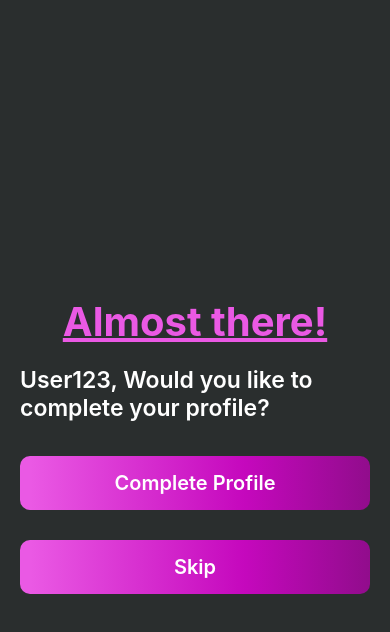
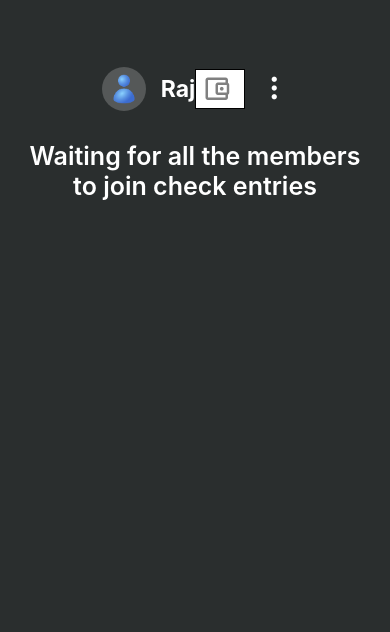
Before and after one commit to Himanshuxyzz/BiddingCard_Game, a React Native app: screen /SpinWheel in a window 390 px wide. Shown: the top 632 px of the page. Built offline with nearby package versions, Linux system fonts and the light colour scheme.

Commit message:
chores: added spin wheel screen @Himanshu

```diff
--- a/App.js
+++ b/App.js
@@ -25,6 +25,7 @@ import NotMatchedPassword from "./App/Screens/ForgotPassword/NotMatchedPassword"
 import CorrectPassword from "./App/Screens/ForgotPassword/CorrectPassword";
 import SignUpPage from './App/Screens/SignUp/SignUpPage'
 import LoginPage from "./App/Screens/SignUp/LoginPage";
+import SpinWheel from "./App/Screens/Dashboard/PlayOnline/Auction/SpinWheel";
 const Stack = createNativeStackNavigator();
 
 export default function App() {
@@ -85,7 +86,11 @@ export default function App() {
             component={Simple}
             options={{ headerShown: false }}
           />
-
+            <Stack.Screen
+            name="SpinWheel"
+            component={SpinWheel}
+            options={{ headerShown: false }}
+          />
           {/* Esha - end */}
 
           {/* {Bhavesh} */}
--- /dev/null
+++ b/App/Screens/Dashboard/PlayOnline/Auction/SpinWheel.jsx
@@ -0,0 +1,43 @@
+import { StyleSheet, Text, View } from "react-native";
+import React, { useState } from "react";
+import WhiteText from "../../../../Components/WhiteText/WhiteText";
+import Header from "../../../../Components/DashboardHeader/Header";
+
+const SpinWheel = () => {
+  const [wheelmessage, setWheelMessage] = useState(
+    "Waiting for all the members to join check entries"
+  );
+
+  return (
+    <View style={styles.container}>
+      <Header />
+      <View style={styles.subContainer}>
+        <WhiteText
+          style={{ fontWeight: "600", fontSize: 25, textAlign: "center" }}
+        >
+          {wheelmessage}
+        </WhiteText>
+        {/* Wheel  */}
+
+
+      </View>
+    </View>
+  );
+};
+
+export default SpinWheel;
+
+const styles = StyleSheet.create({
+  container: {
+    flex: 1,
+    alignItems: "center",
+    gap: 20,
+    backgroundColor: "#2A2E2E",
+    padding: 20,
+  },
+  subContainer: {
+    flex: 1,
+    gap: 20,
+    marginTop: 10,
+  },
+});
--- a/App/Screens/Dashboard/PlayOnline/Auction/index.jsx
+++ b/App/Screens/Dashboard/PlayOnline/Auction/index.jsx
@@ -14,8 +14,7 @@ import WhiteText from "../../../../Components/WhiteText/WhiteText";
 import { Feather } from "@expo/vector-icons";
 import { Octicons } from "@expo/vector-icons";
 import { LinearGradient } from "expo-linear-gradient";
-
-// todo -> uninstall react-native-reanimted
+import GradientVarientOneBtn from "../../../../Components/GradientBtn/GradientVariantOneBtn";
 
 // month selector button
 
@@ -124,6 +123,7 @@ const ProgressBar = ({ totalSlots, remainingSlots }) => {
   );
 };
 
+// @TODO add property for card has notifications enabled or not also show it in frontend
 const Card = ({
   cardId,
   amount,
@@ -263,7 +263,6 @@ const DATA = [
       cardBottomBorder: "#B1B1B1",
     },
     month: 12,
-    isNotification: true,
   },
   {
     id: 2,
@@ -279,7 +278,6 @@ const DATA = [
       cardBottomBorder: "#B1B1B1",
     },
     month: 12,
-    isNotification: true,
   },
   {
     id: 3,
@@ -295,7 +293,6 @@ const DATA = [
       cardBottomBorder: "#B1B1B1",
     },
     month: 12,
-    isNotification: true,
   },
   {
     id: 4,
@@ -356,7 +353,6 @@ const DATA = [
       cardBgBorder: "#5C3B29",
     },
     month: 12,
-    isNotification: true,
   },
   {
     id: 8,
@@ -372,7 +368,6 @@ const DATA = [
       cardBgBorder: "#5C3B29",
     },
     month: 12,
-    isNotification: true,
   },
   {
     id: 9,
@@ -388,7 +383,6 @@ const DATA = [
       cardBgBorder: "#5C3B29",
     },
     month: 12,
-    isNotification: true,
   },
   {
     id: 10,
@@ -449,7 +443,6 @@ const DATA = [
       cardBgBorder: "#3D0438",
     },
     month: 12,
-    isNotification: true,
   },
   {
     id: 14,
@@ -465,7 +458,6 @@ const DATA = [
       cardBgBorder: "#3D0438",
     },
     month: 12,
-    isNotification: true,
   },
   {
     id: 15,
@@ -481,7 +473,6 @@ const DATA = [
       cardBgBorder: "#3D0438",
     },
     month: 12,
-    isNotification: true,
   },
   // {
   //   id: 16,
@@ -710,7 +701,7 @@ const DATA = [
   // },
 ];
 
-const Auction = () => {
+const Auction = ({ navigation }) => {
   const [selected, setSelected] = useState(12);
   const [isMute, setIsMute] = useState(false);
   const [selectedCardId, setSelectedCardId] = useState(null);
@@ -740,6 +731,12 @@ const Auction = () => {
   return (
     <View style={styles.container}>
       <Header />
+
+      <GradientVarientOneBtn
+        style={{ width: "100%", borderRadius: 10, overflow: "hidden" }}
+        btnText={"skip"}
+        onPress={() => navigation.navigate("SpinWheel")}
+      />
 
       <View style={styles.subContainer}>
         {/* month selector */}
--- a/app.json
+++ b/app.json
@@ -25,6 +25,9 @@
     },
     "web": {
       "favicon": "./assets/favicon.png"
-    }
+    },
+    "plugins": [
+      "expo-font"
+    ]
   }
 }
```
Also changed, not shown: package.json (+11 -11 lines), 1 other file (tests, documents, lock files or other folders).
